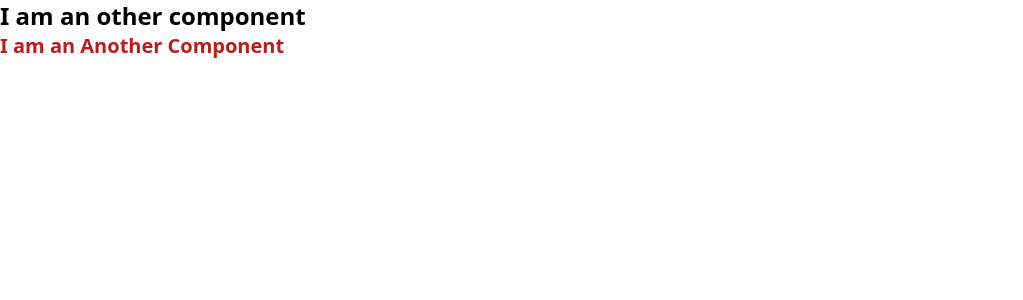
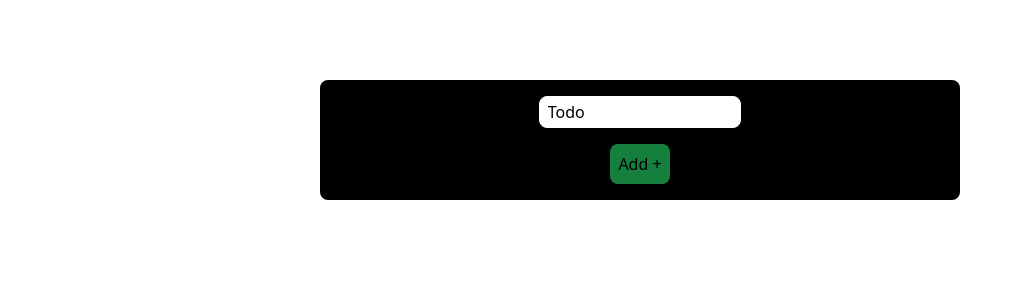
Before and after one commit to Deep-0210/React-Advance-Topics, a React (Create React App) app: page / in a window 1280 px wide. Shown: the top 300 px of the page, without its empty margins (0-1023 px from the left). Built offline with nearby package versions, Linux system fonts and the light colour scheme.

Commit message:
redux added

```diff
--- a/package.json
+++ b/package.json
@@ -3,6 +3,7 @@
   "version": "0.1.0",
   "private": true,
   "dependencies": {
+    "@reduxjs/toolkit": "^2.2.5",
     "@testing-library/jest-dom": "^5.17.0",
     "@testing-library/react": "^13.4.0",
     "@testing-library/user-event": "^13.5.0",
@@ -13,6 +14,7 @@
     "express": "^4.19.2",
     "react": "^18.2.0",
     "react-dom": "^18.2.0",
+    "react-redux": "^9.1.2",
     "react-scripts": "5.0.1",
     "react-window": "^1.8.10",
     "typescript": "^4.9.5",
--- a/src/App.tsx
+++ b/src/App.tsx
@@ -12,6 +12,7 @@ import './App.css';
 // import Main from './ReactMemoComponent/Main'
 // import RenderLargeList from './RenderLargeList/RenderLargeList'
 import ReactLazyLoading from './ReactLazyLoading/ReactLazyLoading';
+import TodoRedux from './ReactStatManagement/Redux/Main';
 
 const App: React.FC = () => {
   return (
@@ -63,7 +64,10 @@ const App: React.FC = () => {
       {/* <RenderLargeList /> */}
 
       {/* React Lazy Loading */}
-      <ReactLazyLoading />
+      {/* <ReactLazyLoading /> */}
+
+      {/* Redux stat management */}
+      <TodoRedux />
     </>
   );
 }
--- /dev/null
+++ b/src/ReactStatManagement/Redux/Main.tsx
@@ -0,0 +1,16 @@
+import React from 'react'
+import store from './Store/Index'
+import CreateTodo from './Todo'
+import { Provider } from 'react-redux'
+
+const TodoRedux = () => {
+    return (
+        <div>
+            <Provider store={store}>
+                <CreateTodo />
+            </Provider>
+        </div>
+    )
+}
+
+export default TodoRedux
--- /dev/null
+++ b/src/ReactStatManagement/Redux/Store/Index.ts
@@ -0,0 +1,22 @@
+import { createSlice, configureStore } from "@reduxjs/toolkit";
+import { ToDo } from "../types";
+
+const todoArray: Array<ToDo> = []
+const storeTodo = createSlice({
+    name: "storeTodo",
+    initialState: { todoArray },
+    reducers: {
+        createTodo(state, action) {
+            state.todoArray.push({ todo: action.payload })
+            console.log(todoArray, '---')
+        }
+    }
+});
+
+const store = configureStore({
+    reducer: storeTodo.reducer
+})
+
+export const createTodoAction = storeTodo.actions;
+
+export default store;
--- /dev/null
+++ b/src/ReactStatManagement/Redux/Todo/index.tsx
@@ -0,0 +1,35 @@
+import React, { useState } from 'react'
+import { createTodoAction } from '../Store/Index'
+import { useDispatch, useSelector } from 'react-redux'
+import { ToDo } from '../types'
+
+const CreateTodo = () => {
+    const [todo, setTodo] = useState<string>('')
+
+    const dispatch = useDispatch()
+
+    // const userData = useSelector((stat: Array<ToDo>) => stat.values)
+    // console.log({ userData })
+
+    const submitTodo = () => {
+        if (todo !== '') {
+            dispatch(createTodoAction.createTodo(todo))
+        }
+    }
+
+    return (
+        <div className='flex justify-center w-full '>
+            <div className='bg-black w-1/2 rounded-lg mt-20 p-4'>
+                <div className='w-1/3 mx-auto'>
+                    <input type="text" name="todo" id="todo" className='bg-white h-8 border border-white rounded-lg w-full px-2 placeholder:text-black' placeholder='Todo' onChange={(e) => setTodo(e.target.value)} />
+                </div>
+
+                <div className='w-max mx-auto mt-4'>
+                    <button className='bg-green-700 p-2 rounded-lg' onClick={submitTodo}>Add +</button>
+                </div>
+            </div>
+        </div>
+    )
+}
+
+export default CreateTodo
--- /dev/null
+++ b/src/ReactStatManagement/Redux/types.ts
@@ -0,0 +1,3 @@
+export interface ToDo {
+    todo: string
+}
```
Also changed, not shown: 2 other files (tests, documents, lock files or other folders).
